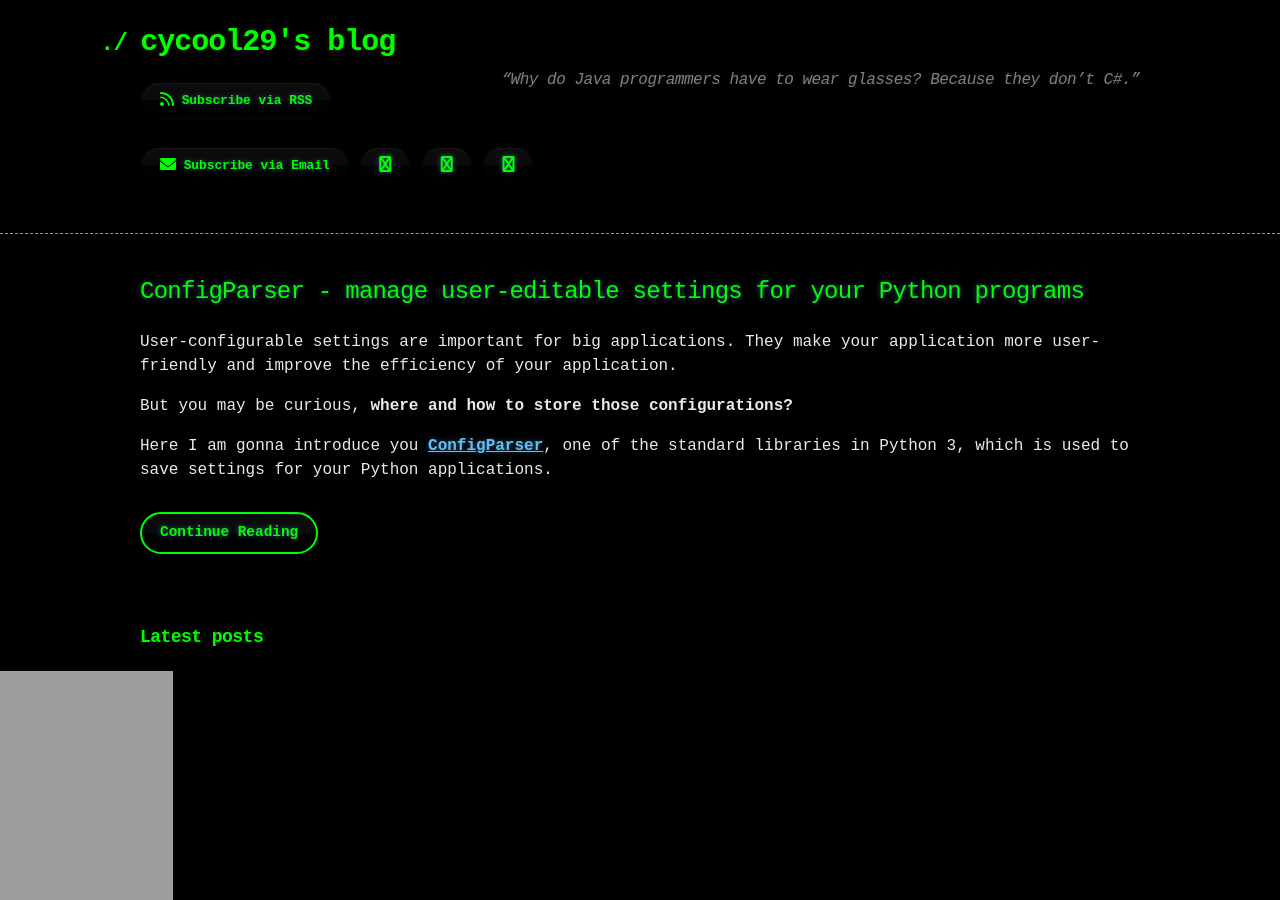
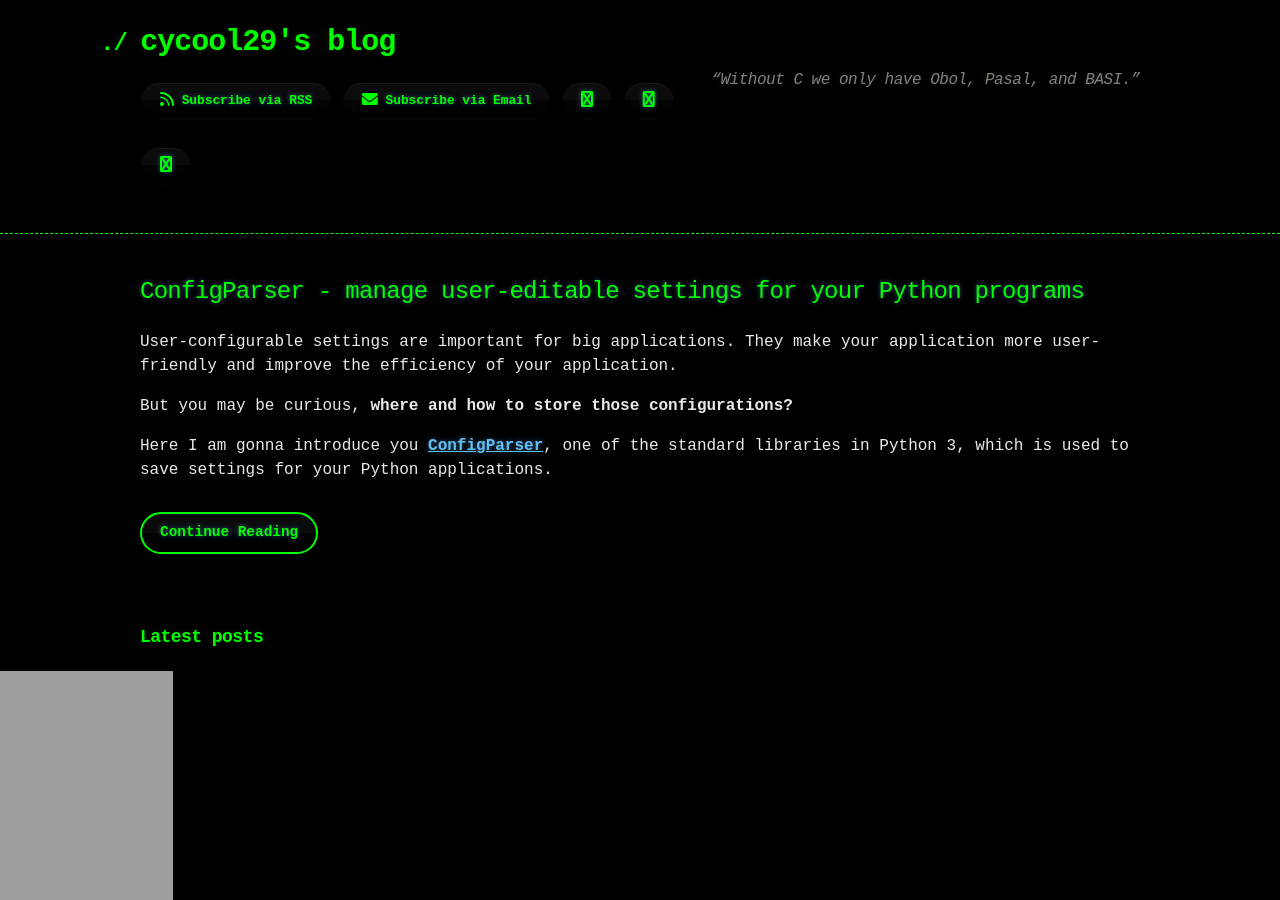
Before and after one commit to cycool29/cycool29.github.io, a Jekyll site: the page built from index.md, in a window 1280 px wide and 900 px high. Built offline with Jekyll 4.4.1, drawn with Linux system fonts in a browser that asks for light colours; a style sheet for code colours, icons or effects is not loaded.

Commit message:
Update quotes

```diff
--- a/_config.yml
+++ b/_config.yml
@@ -1,5 +1,5 @@
 title: cycool29's blog
-description: "“Why do Java programmers have to wear glasses? Because they don’t C#.” "
+description: "“Without C we only have Obol, Pasal, and BASI.” "
 bio: A high school student. Intermediate in Python, Git, Bash. Learning JavaScript. He/Him. "
 author: cycool29
 url: https://cycool29.github.io
```
